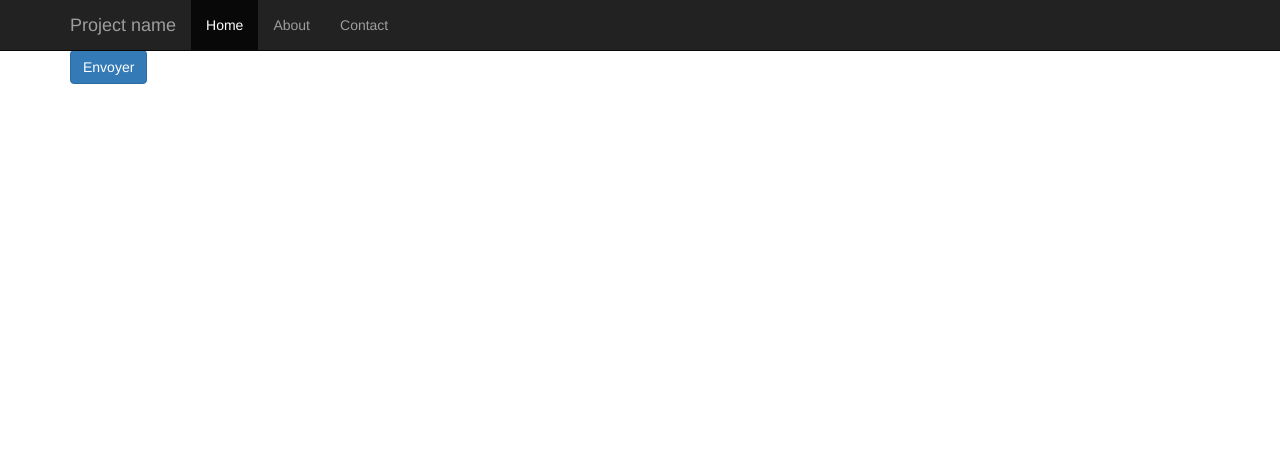
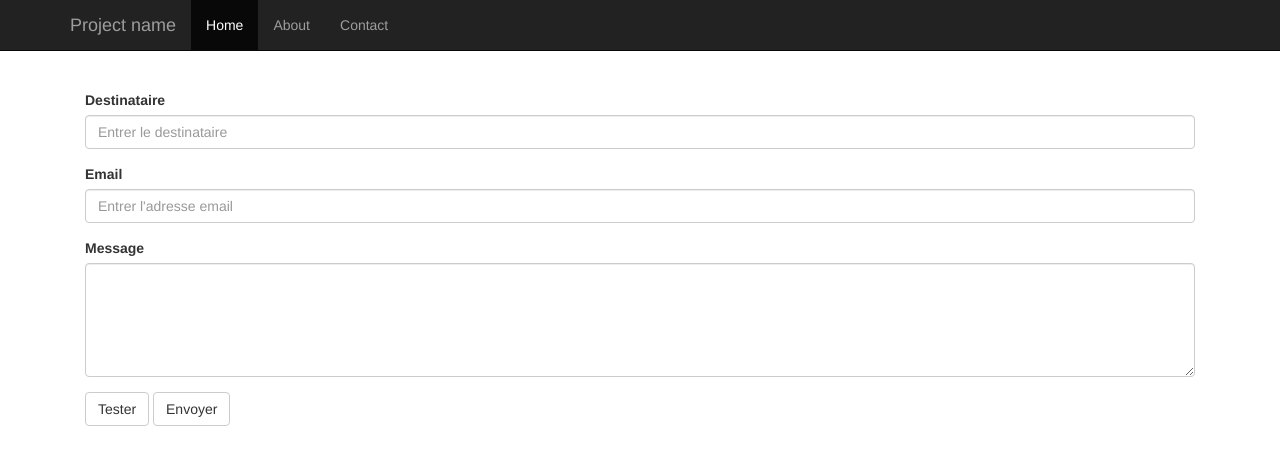
Before and after one commit to jducro/carte_abde, a PHP site: page / in a window 1280 px wide. Shown: the top 465 px of the page. Run offline with PHP 8.4, Linux system fonts and the light colour scheme; some libraries are stand-ins or nearby versions.

Commit message:
Formulaire

```diff
--- a/starter-template.css
+++ b/carte.css
@@ -1,7 +1,6 @@
 body {
   padding-top: 50px;
 }
-.starter-template {
+div.content {
   padding: 40px 15px;
-  text-align: center;
 }
--- a/index.html
+++ b/index.html
@@ -14,7 +14,7 @@
 	<link href="https://maxcdn.bootstrapcdn.com/bootstrap/3.3.1/css/bootstrap.min.css" rel="stylesheet">
 
 	<!-- Custom styles for this template -->
-	<link href="starter-template.css" rel="stylesheet">
+	<link href="carte.css" rel="stylesheet">
 
 	<!-- HTML5 shim and Respond.js for IE8 support of HTML5 elements and media queries -->
 	<!--[if lt IE 9]>
@@ -48,11 +48,30 @@
 
 <div class="container">
 
-	<form action="index.php">
-		<input type="hidden" name="new_card" value="1"/>
-		<input type="submit" class="btn btn-primary" value="Envoyer" />
-	</form>
+	<div class="content">
+		<div class="card_form">
+			<form action="index.php" role="form">
+				<input type="hidden" name="new_card" value="1"/>
+				<div class="form-group">
+					<label for="recipient">Destinataire</label>
+					<input type="text" class="form-control" id="recipient" name="recipient" placeholder="Entrer le destinataire">
+				</div>
+				<div class="form-group">
+					<label for="recipient">Email</label>
+					<input type="email" class="form-control" id="email" name="email" placeholder="Entrer l'adresse email">
+				</div>
+				<div class="form-group">
+					<label for="message">Message</label>
+					<textarea name="message" id="message" class="form-control"  cols="30" rows="5"></textarea>
+				</div>
+				<button class="btn btn-default bit">Tester</button>
+				<button type="submit" class="btn btn-default bit">Envoyer</button>
+			</form>
+		</div>
+		<div class="card_render">
 
+		</div>
+	</div>
 </div><!-- /.container -->
 
 
```
